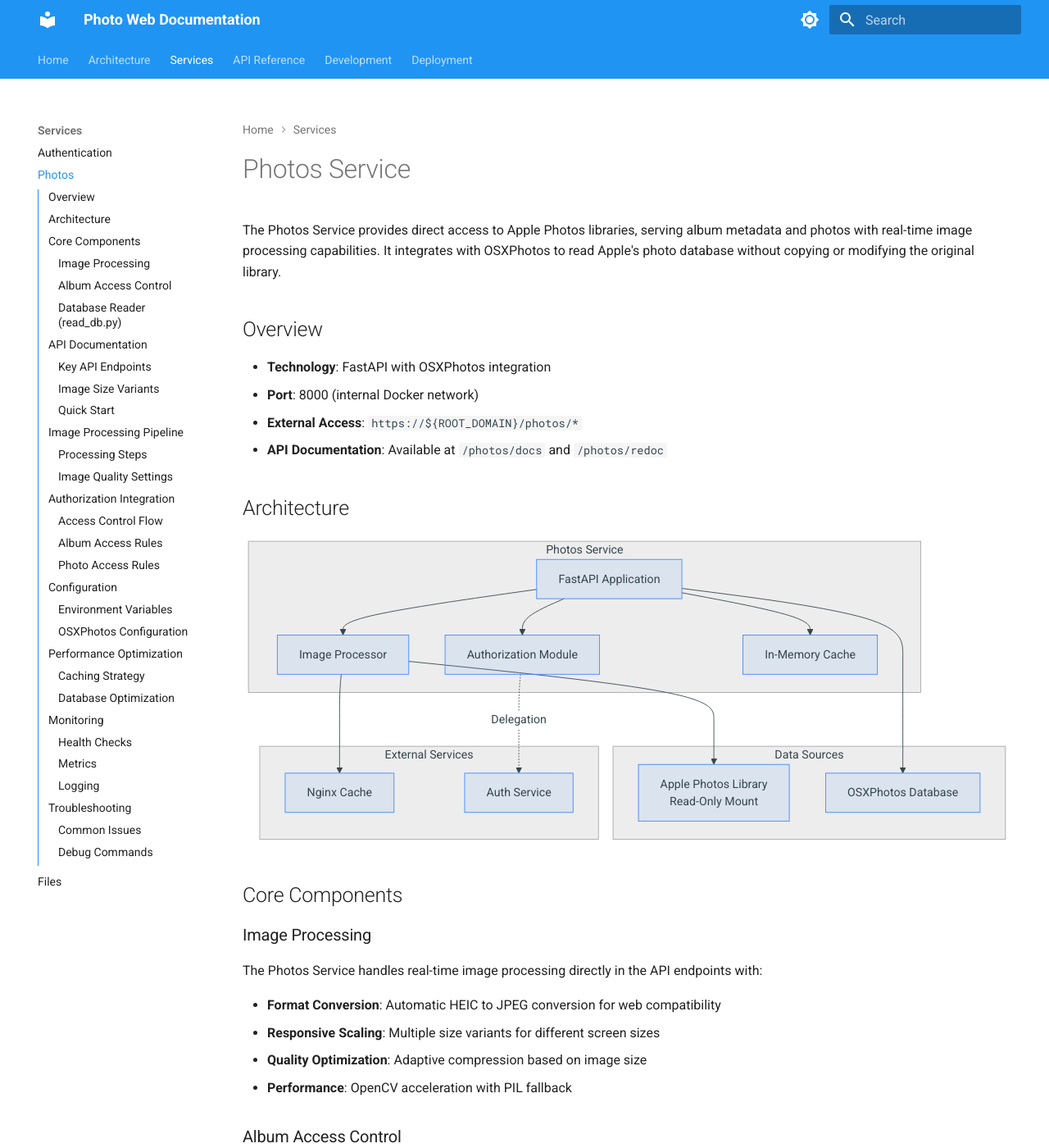
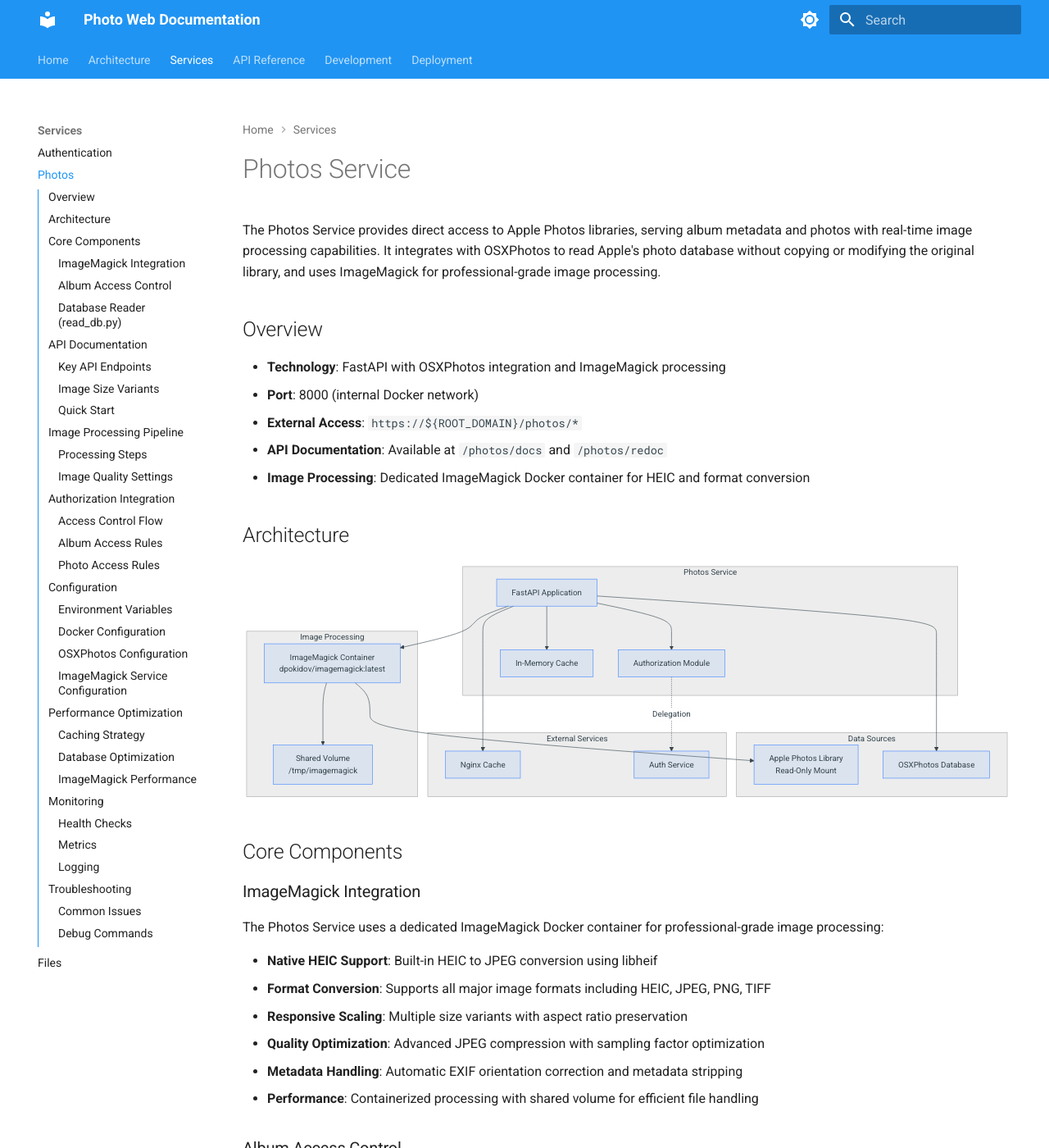
Before and after one commit to iot49/photo-web, an MkDocs documentation site: the page built from docs/services/photos.md, in a window 1280 px wide and 1400 px high. Shown: the whole window at 82% size. Built offline with MkDocs 1.6.1 and Material for MkDocs 9.7.7, drawn with Linux system fonts in a browser that asks for light colours; some of the changed text lies outside the part shown.

Commit message:
use imagemagick to convert/resize images

````diff
--- a/docs/services/photos.md
+++ b/docs/services/photos.md
@@ -1,13 +1,14 @@
 # Photos Service
 
-The Photos Service provides direct access to Apple Photos libraries, serving album metadata and photos with real-time image processing capabilities. It integrates with OSXPhotos to read Apple's photo database without copying or modifying the original library.
+The Photos Service provides direct access to Apple Photos libraries, serving album metadata and photos with real-time image processing capabilities. It integrates with OSXPhotos to read Apple's photo database without copying or modifying the original library, and uses ImageMagick for professional-grade image processing.
 
 ## Overview
 
-- **Technology**: FastAPI with OSXPhotos integration
+- **Technology**: FastAPI with OSXPhotos integration and ImageMagick processing
 - **Port**: 8000 (internal Docker network)
 - **External Access**: `https://${ROOT_DOMAIN}/photos/*`
 - **API Documentation**: Available at `/photos/docs` and `/photos/redoc`
+- **Image Processing**: Dedicated ImageMagick Docker container for HEIC and format conversion
 
 ## Architecture
 
@@ -15,9 +16,13 @@ The Photos Service provides direct access to Apple Photos libraries, serving alb
 graph TB
     subgraph "Photos Service"
         API[FastAPI Application]
-        PROC[Image Processor]
         AUTH[Authorization Module]
         CACHE[In-Memory Cache]
+    end
+
+    subgraph "Image Processing"
+        IMAGEMAGICK[ImageMagick Container<br/>dpokidov/imagemagick:latest]
+        SHARED[Shared Volume<br/>/tmp/imagemagick]
     end
 
     subgraph "Data Sources"
@@ -30,26 +35,29 @@ graph TB
         AUTHSVC[Auth Service]
     end
 
-    API --> PROC
+    API --> IMAGEMAGICK
     API --> AUTH
     API --> CACHE
-    PROC --> APPLE
+    IMAGEMAGICK --> SHARED
+    IMAGEMAGICK --> APPLE
     API --> OSX
 
     AUTH -.->|Delegation| AUTHSVC
-    PROC --> NGINX
+    API --> NGINX
 ```
 
 ## Core Components
 
-### Image Processing
+### ImageMagick Integration
 
-The Photos Service handles real-time image processing directly in the API endpoints with:
+The Photos Service uses a dedicated ImageMagick Docker container for professional-grade image processing:
 
-- **Format Conversion**: Automatic HEIC to JPEG conversion for web compatibility
-- **Responsive Scaling**: Multiple size variants for different screen sizes
-- **Quality Optimization**: Adaptive compression based on image size
-- **Performance**: OpenCV acceleration with PIL fallback
+- **Native HEIC Support**: Built-in HEIC to JPEG conversion using libheif
+- **Format Conversion**: Supports all major image formats including HEIC, JPEG, PNG, TIFF
+- **Responsive Scaling**: Multiple size variants with aspect ratio preservation
+- **Quality Optimization**: Advanced JPEG compression with sampling factor optimization
+- **Metadata Handling**: Automatic EXIF orientation correction and metadata stripping
+- **Performance**: Containerized processing with shared volume for efficient file handling
 
 ### Album Access Control
 
@@ -140,15 +148,19 @@ graph LR
     subgraph "Request Processing"
         REQ[Image Request] --> CACHE{Cache Check}
         CACHE -->|Hit| RETURN[Return Cached]
-        CACHE -->|Miss| PROCESS[Process Image]
+        CACHE -->|Miss| PROCESS[Process with ImageMagick]
     end
 
-    subgraph "Image Processing"
-        PROCESS --> LOAD[Load from Apple Photos]
-        LOAD --> SCALE[Scale to Size]
+    subgraph "ImageMagick Processing"
+        PROCESS --> DOCKER[Docker Exec to ImageMagick]
+        DOCKER --> LOAD[Load from Shared Photo Library]
+        LOAD --> ORIENT[Auto-Orient via EXIF]
+        ORIENT --> SCALE[Scale to Size]
         SCALE --> CONVERT[Convert HEIC→JPEG]
-        CONVERT --> OPTIMIZE[Optimize Quality]
-        OPTIMIZE --> CACHE_STORE[Store in Cache]
+        CONVERT --> OPTIMIZE[Optimize Quality & Sampling]
+        OPTIMIZE --> STRIP[Strip Metadata]
+        STRIP --> SHARED[Write to Shared Volume]
+        SHARED --> CACHE_STORE[Store in Cache]
         CACHE_STORE --> RETURN
     end
 ```
@@ -156,22 +168,34 @@ graph LR
 ### Processing Steps
 
 1. **Cache Check**: Check Nginx cache for existing processed image
-2. **Load Original**: Read image from Apple Photos library
-3. **Scale Image**: Resize to requested dimensions maintaining aspect ratio
-4. **Format Conversion**: Convert HEIC to JPEG if necessary
-5. **Quality Optimization**: Apply compression based on size variant
-6. **Cache Storage**: Store processed image in Nginx cache
-7. **Response**: Return processed image with appropriate headers
+2. **ImageMagick Execution**: Execute `magick` command in dedicated container
+3. **Load Original**: Read image from shared Apple Photos library mount
+4. **Auto-Orient**: Apply EXIF orientation correction for proper display
+5. **Scale Image**: Resize to requested dimensions with `>` flag (no upscaling)
+6. **Format Conversion**: Convert HEIC to JPEG using native libheif support
+7. **Quality Optimization**: Apply JPEG compression with 4:2:0 sampling factor
+8. **Metadata Stripping**: Remove EXIF data for smaller file sizes
+9. **Shared Volume**: Write processed image to shared temporary directory
+10. **Cache Storage**: Store processed image in Nginx cache
+11. **Response**: Return processed image with appropriate headers
 
 ### Image Quality Settings
 
-| Size Variant | Max Dimension | JPEG Quality | Use Case |
-|--------------|---------------|--------------|----------|
-| `img10` | 100px | 85% | Thumbnails, grid previews |
-| `img30` | 300px | 85% | Album covers, small previews |
-| `img50` | 500px | 85% | Medium previews, mobile view |
-| `img85` | 850px | 90% | Desktop view, detail mode |
-| `img100` | Original | 95% | Full resolution, download |
+ImageMagick processing uses optimized quality settings for each size variant:
+
+| Size Variant | Max Dimension | JPEG Quality | Sampling Factor | Use Case |
+|--------------|---------------|--------------|-----------------|----------|
+| `img10` | 100px | 85% | 4:2:0 | Thumbnails, grid previews |
+| `img30` | 300px | 85% | 4:2:0 | Album covers, small previews |
+| `img50` | 500px | 85% | 4:2:0 | Medium previews, mobile view |
+| `img85` | 850px | 90% | 4:2:0 | Desktop view, detail mode |
+| `img100` | Original | 95% | 4:2:0 | Full resolution, download |
+
+**ImageMagick Features:**
+- **Auto-Orient**: Automatically applies EXIF orientation data
+- **No Upscaling**: `>` resize flag prevents quality degradation
+- **Metadata Stripping**: `-strip` removes EXIF data for smaller files
+- **Optimized Sampling**: 4:2:0 chroma subsampling for efficient compression
 
 ## Authorization Integration
 
@@ -256,6 +280,31 @@ WORKER_PROCESSES=4
 MAX_CONCURRENT_REQUESTS=100
 ```
 
+### Docker Configuration
+
+The service requires specific Docker setup for ImageMagick integration:
+
+```yaml
+# docker-compose.yml
+services:
+  photos:
+    build: ./photos/app
+    volumes:
+      - ${PHOTOS_LIBRARY}:/photo_db:ro
+      - /var/run/docker.sock:/var/run/docker.sock:ro
+      - /tmp/imagemagick:/tmp/imagemagick
+    depends_on:
+      - imagemagick
+
+  imagemagick:
+    image: dpokidov/imagemagick:latest
+    container_name: imagemagick
+    volumes:
+      - /tmp/imagemagick:/images
+      - ${PHOTOS_LIBRARY}:/photo_db:ro
+    entrypoint: ["tail", "-f", "/dev/null"]
+```
+
 ### OSXPhotos Configuration
 
 ```python
@@ -265,6 +314,19 @@ OSXPHOTOS_CONFIG = {
     'read_only': True,
     'cache_size': 1000,
     'timeout': 30
+}
+```
+
+### ImageMagick Service Configuration
+
+```python
+# ImageMagick processing settings
+IMAGEMAGICK_CONFIG = {
+    'container_name': 'imagemagick',
+    'shared_volume': '/tmp/imagemagick',
+    'timeout': 60,  # Processing timeout in seconds
+    'quality_default': 85,
+    'sampling_factor': '4:2:0'
 }
 ```
 
@@ -280,6 +342,11 @@ graph TB
         MEMORY[In-Memory Cache<br/>1 hour]
     end
 
+    subgraph "Processing Layer"
+        IMAGEMAGICK[ImageMagick Container]
+        SHARED[Shared Volume<br/>/tmp/imagemagick]
+    end
+
     subgraph "Data Sources"
         APPLE[Apple Photos Library]
         OSXDB[OSXPhotos Database]
@@ -287,7 +354,9 @@ graph TB
 
     BROWSER --> NGINX
     NGINX --> MEMORY
-    MEMORY --> APPLE
+    MEMORY --> IMAGEMAGICK
+    IMAGEMAGICK --> SHARED
+    IMAGEMAGICK --> APPLE
     MEMORY --> OSXDB
 ```
 
@@ -296,7 +365,14 @@ graph TB
 - **Connection Pooling**: Reuse database connections
 - **Query Caching**: Cache frequent album/photo queries
 - **Lazy Loading**: Load photo metadata on demand
-- **Batch Processing**: Process multiple images efficiently
+- **ImageMagick Optimization**: Containerized processing reduces memory overhead
+
+### ImageMagick Performance
+
+- **Dedicated Container**: Isolated processing environment prevents memory leaks
+- **Shared Volume**: Efficient file transfer via `/tmp/imagemagick` mount
+- **Native HEIC**: libheif integration for optimal HEIC processing
+- **Timeout Management**: 60-second processing timeout prevents hanging operations
 
 ## Monitoring
 
@@ -343,21 +419,48 @@ async def health_check():
    - Verify OSXPhotos installation
    - Ensure library is not corrupted
 
-2. **Image Processing Failures**
-   - Check available disk space
-   - Verify image format support
-   - Monitor memory usage
+2. **ImageMagick Service Issues**
+   - Verify ImageMagick container is running: `docker ps | grep imagemagick`
+   - Check HEIC support: `docker exec imagemagick magick -list format | grep HEIC`
+   - Monitor shared volume permissions: `/tmp/imagemagick`
+   - Check Docker socket access for photos container
 
-3. **Slow Performance**
+3. **HEIC Processing Failures**
+   - Verify libheif is available in ImageMagick container
+   - Check for specific HEIC variant compatibility issues
+   - Monitor ImageMagick error logs for "no decode delegate" errors
+
+4. **Image Processing Timeouts**
+   - Check ImageMagick container resource limits
+   - Monitor shared volume disk space
+   - Verify network connectivity between containers
+
+5. **Slow Performance**
    - Check cache hit rates
    - Monitor database query times
-   - Verify network storage performance
+   - Verify shared volume performance (SSD recommended)
+   - Check ImageMagick container CPU/memory usage
 
 ### Debug Commands
 
 ```bash
+# Check ImageMagick service availability
+docker exec imagemagick magick -version
+
+# Test HEIC support
+docker exec imagemagick magick -list format | grep HEIC
+
 # Check library access
 docker-compose exec photos python -c "from app.read_db import check_library; check_library()"
 
+# Test ImageMagick processing
+docker exec imagemagick magick /photo_db/path/to/test.heic -resize 500x500> /images/test_output.jpg
+
 # View cache statistics
 docker-compose exec photos curl http://localhost:8000/health
+
+# Monitor ImageMagick container logs
+docker logs imagemagick
+
+# Check shared volume contents
+ls -la /tmp/imagemagick/
````
Also changed, not shown: docker-compose.yml (+18 -0 lines), 3 other files.
